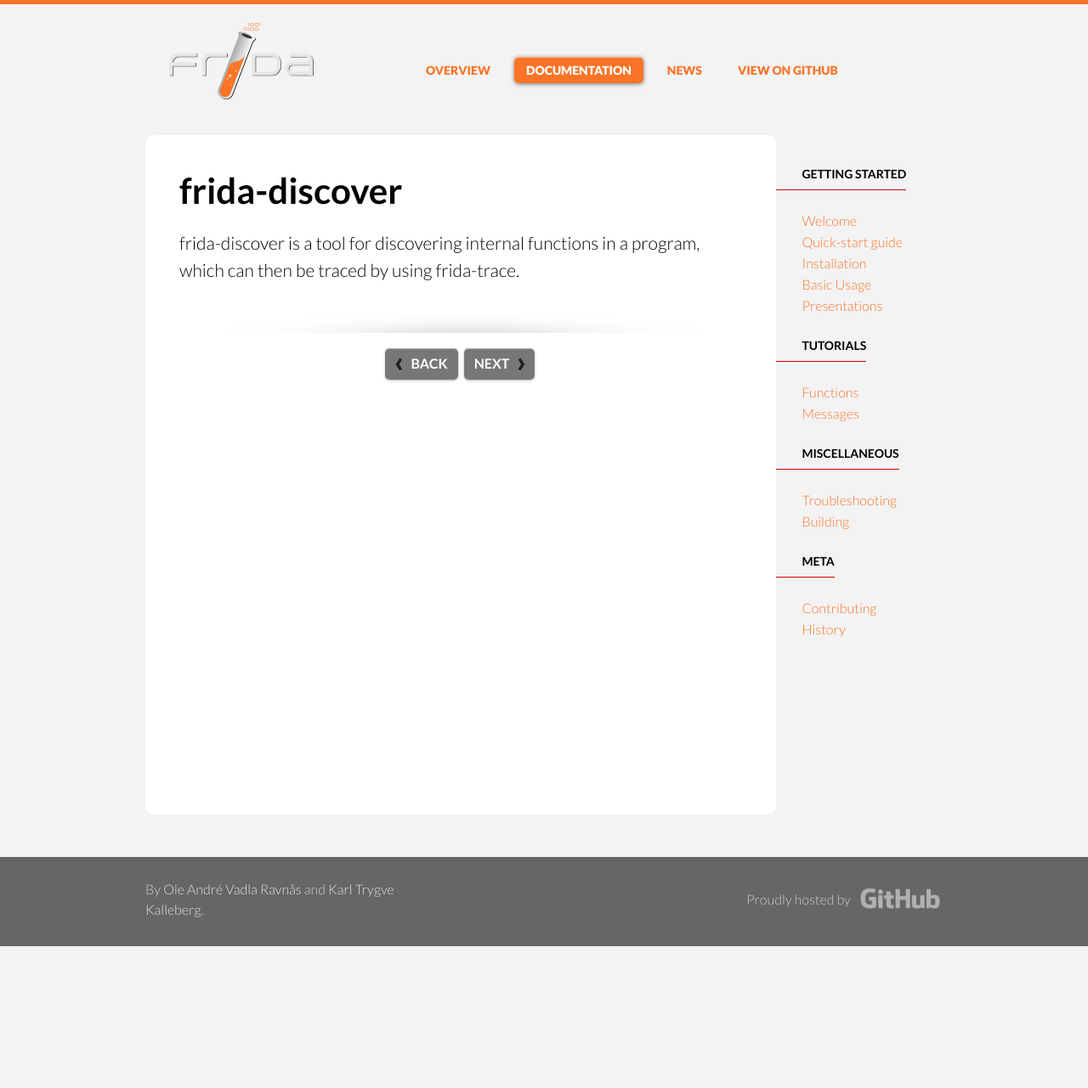
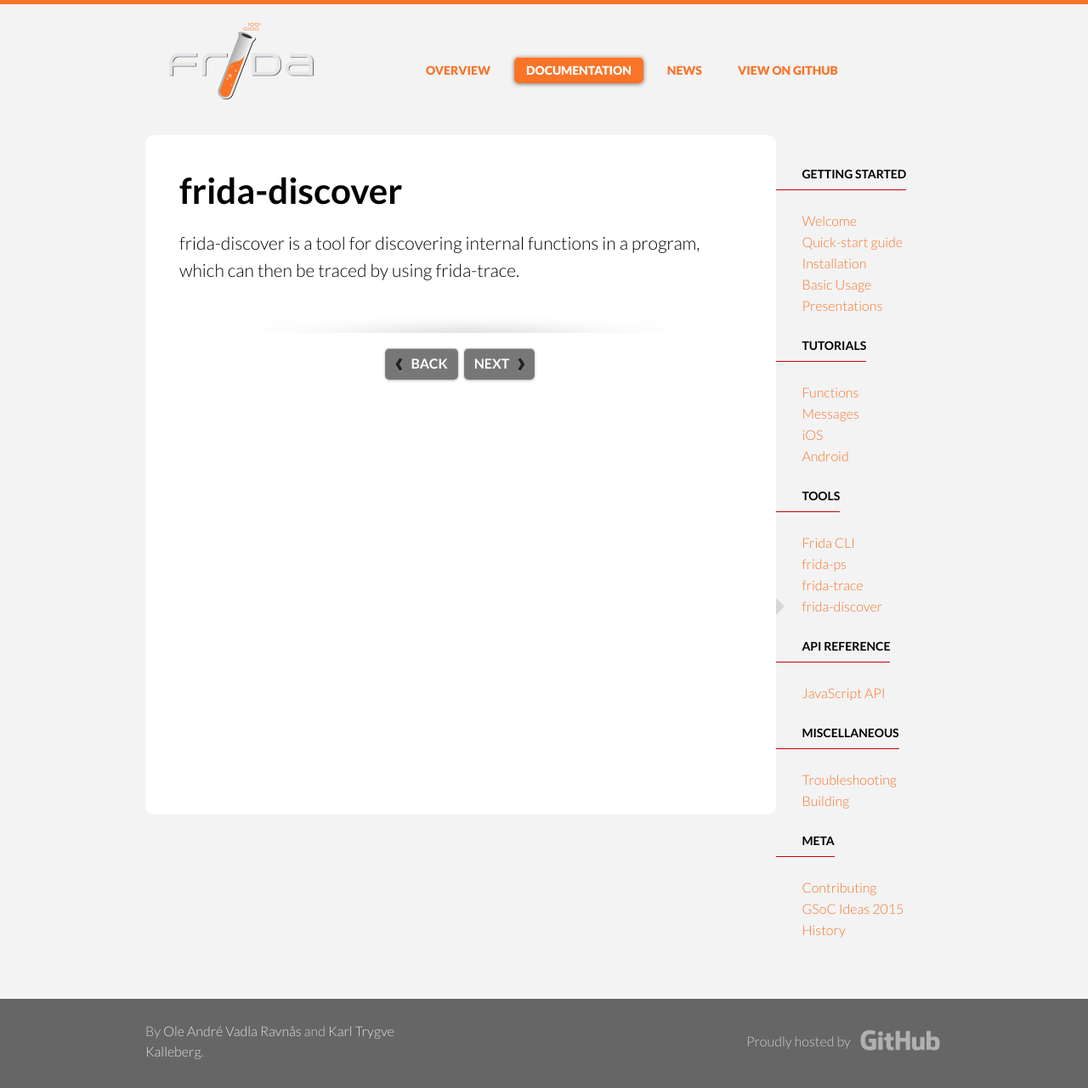
Before and after one commit to frida/frida-website, a Jekyll site: the page built from docs/frida-discover.md, in a window 1280 px wide. Shown: the whole page at 85% size. Built offline with Jekyll 4.4.1, drawn with Linux system fonts in a browser that asks for light colours; some web fonts are replaced; before the commit the page ends 1114 px from its top, so only the background shows below that.

Commit message:
Fix accidental removal of sections

```diff
--- a/_includes/docs_contents.html
+++ b/_includes/docs_contents.html
@@ -3,10 +3,14 @@
     <h4>Getting Started</h4>
     {% include docs_ul.html items='home quickstart installation usage presentations' %}
     <h4>Tutorials</h4>
-    {% include docs_ul.html items='functions messages' %}
+    {% include docs_ul.html items='functions messages ios android' %}
+    <h4>Tools</h4>
+    {% include docs_ul.html items='frida-cli frida-ps frida-trace frida-discover' %}
+    <h4>API Reference</h4>
+    {% include docs_ul.html items='javascript-api' %}
     <h4>Miscellaneous</h4>
     {% include docs_ul.html items='troubleshooting building' %}
     <h4>Meta</h4>
-    {% include docs_ul.html items='contributing history' %}
+    {% include docs_ul.html items='contributing gsoc-ideas-2015 history' %}
   </aside>
 </div>
```
